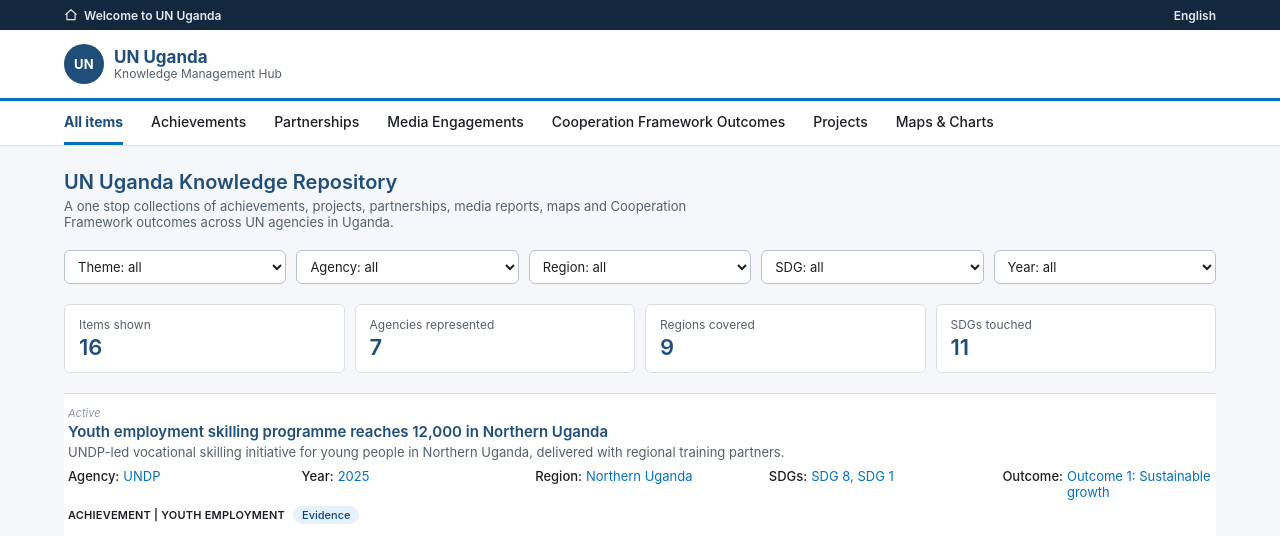
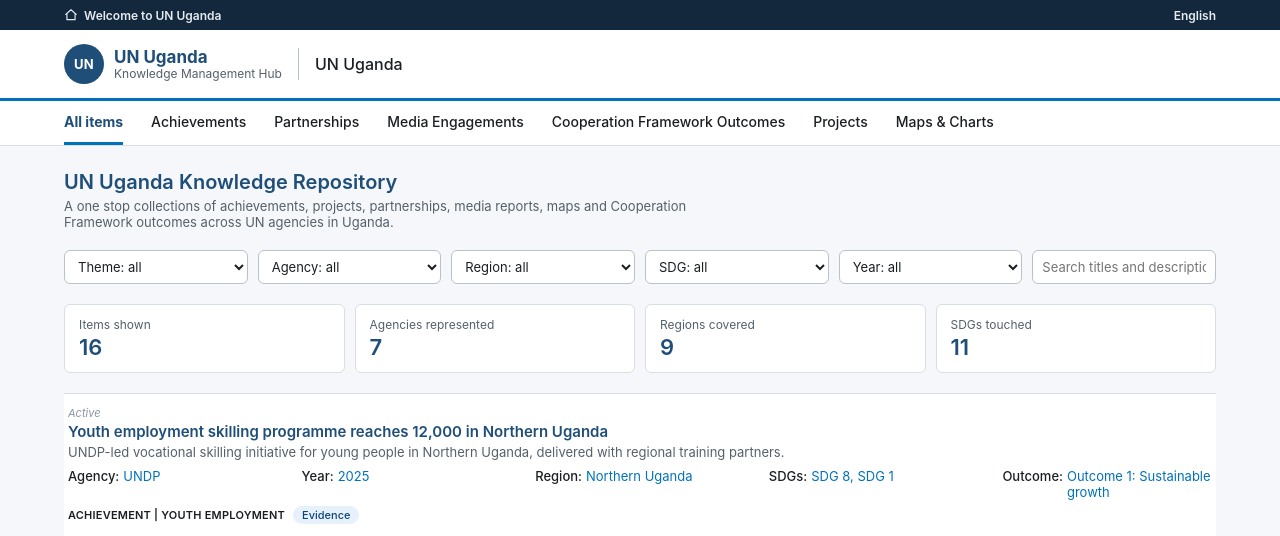
Before and after one commit to arnobeek/Knowledge-Management-Hub, a Django app: page / in a window 1280 px wide. Shown: the top 536 px of the page. Run offline with Django 5.2, Linux system fonts and the light colour scheme.

Commit message:
Dashboard layout

```diff
--- a/dashboard/static/dashboard/dashboard.js
+++ b/dashboard/static/dashboard/dashboard.js
@@ -25,7 +25,7 @@ const DATA = [
 ];
 
 let currentView = "all";
-const sel = { theme: "", agency: "", region: "", sdg: "", year: "" };
+const sel = { theme: "", agency: "", region: "", sdg: "", year: "", search: "" };
 
 function unique(arr) { return [...new Set(arr)].sort(); }
 
@@ -37,6 +37,10 @@ function populateSelect(id, values, label) {
     sel[id.replace("f-", "")] = e.target.value;
     render();
   });
+  document.getElementById("f-search").addEventListener("input", e => {
+  sel.search = e.target.value.trim().toLowerCase();
+  render();
+});
 }
 
 populateSelect("f-theme", unique(DATA.map(d => d.theme)), "Theme");
@@ -62,6 +66,7 @@ function render() {
     if (sel.region && d.region !== sel.region) return false;
     if (sel.sdg && !d.sdg.includes(sel.sdg)) return false;
     if (sel.year && String(d.year) !== String(sel.year)) return false;
+    if (sel.search && !(d.title.toLowerCase().includes(sel.search) || d.desc.toLowerCase().includes(sel.search))) return false;
     return true;
   });
 
--- a/dashboard/static/dashboard/styles.css
+++ b/dashboard/static/dashboard/styles.css
@@ -57,7 +57,7 @@ a { text-decoration: none; color: inherit; }
   color: #E4EAF0;
 }
 
-/* ---------- Logo row (no search) ---------- */
+/* ---------- Logo row ---------- */
 
 .site-header {
   background: #fff;
@@ -70,6 +70,19 @@ a { text-decoration: none; color: inherit; }
   padding: 14px 24px;
   display: flex;
   align-items: center;
+}
+
+.header-divider {
+  width: 1px;
+  height: 32px;
+  background: var(--border-strong);
+  margin: 0 16px;
+}
+
+.header-org-name {
+  font-size: 16px;
+  font-weight: 500;
+  color: var(--text-primary);
 }
 
 .brand {
@@ -183,6 +196,17 @@ main {
 }
 
 select {
+  width: 100%;
+  padding: 7px 9px;
+  border-radius: var(--radius);
+  border: 1px solid var(--border-strong);
+  background: #fff;
+  font-size: 13px;
+  font-family: inherit;
+  color: var(--text-primary);
+}
+
+#f-search {
   width: 100%;
   padding: 7px 9px;
   border-radius: var(--radius);
--- a/dashboard/templates/dashboard/dashboard.html
+++ b/dashboard/templates/dashboard/dashboard.html
@@ -24,6 +24,7 @@
 
 <header class="site-header">
   <div class="site-header-inner">
+    </a>
     <a class="brand" href="{% url 'dashboard:dashboard' %}">
     <span class="brand-mark" aria-hidden="true">UN</span>
     <span class="brand-text">
@@ -31,6 +32,8 @@
       <span class="brand-sub">Knowledge Management Hub</span>
     </span>
   </a>
+  <span class="header-divider"></span>
+  <span class="header-org-name">UN Uganda</span>
   </div>
 </header>
 
@@ -58,6 +61,7 @@
     <select id="f-region"></select>
     <select id="f-sdg"></select>
     <select id="f-year"></select>
+    <input type="text" id="f-search" placeholder="Search titles and descriptions&hellip;">
   </div>
 
   <div class="stats">
```
Lines whose indentation alone changed are shown as unchanged.
